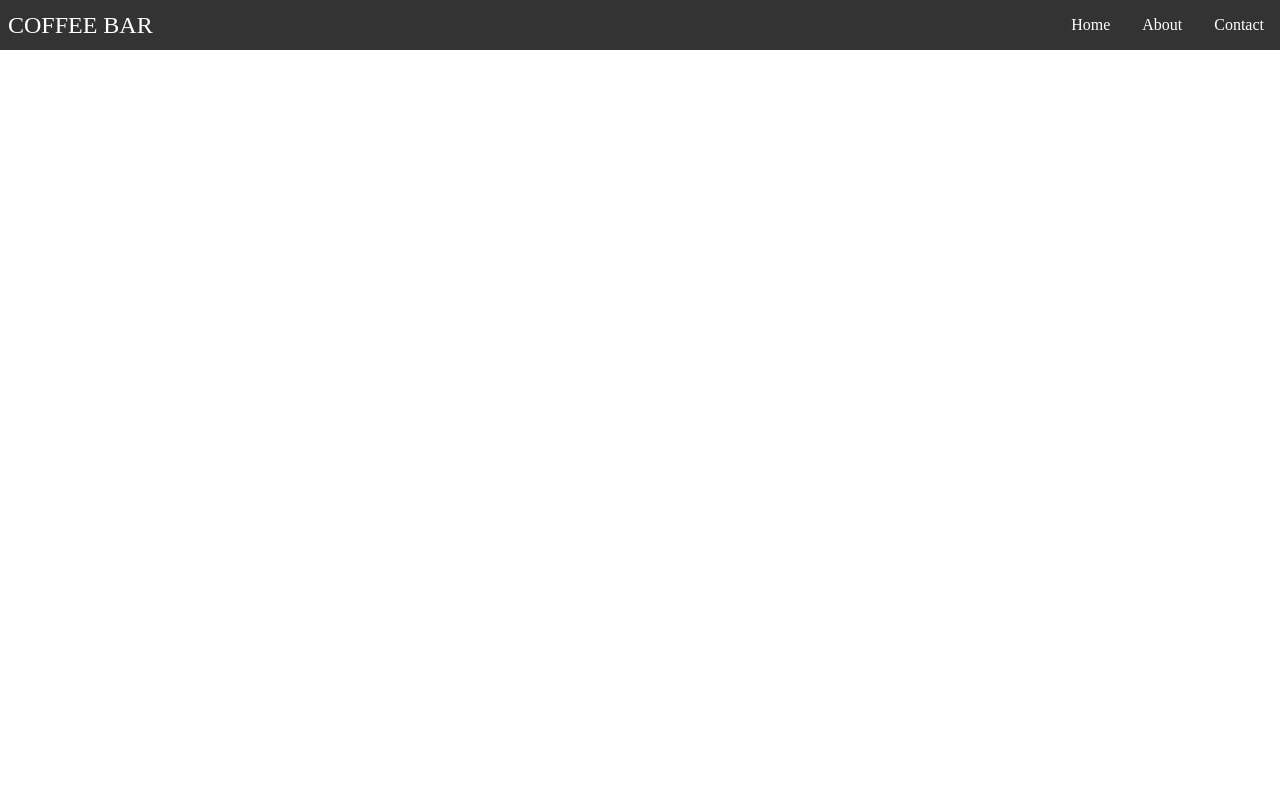
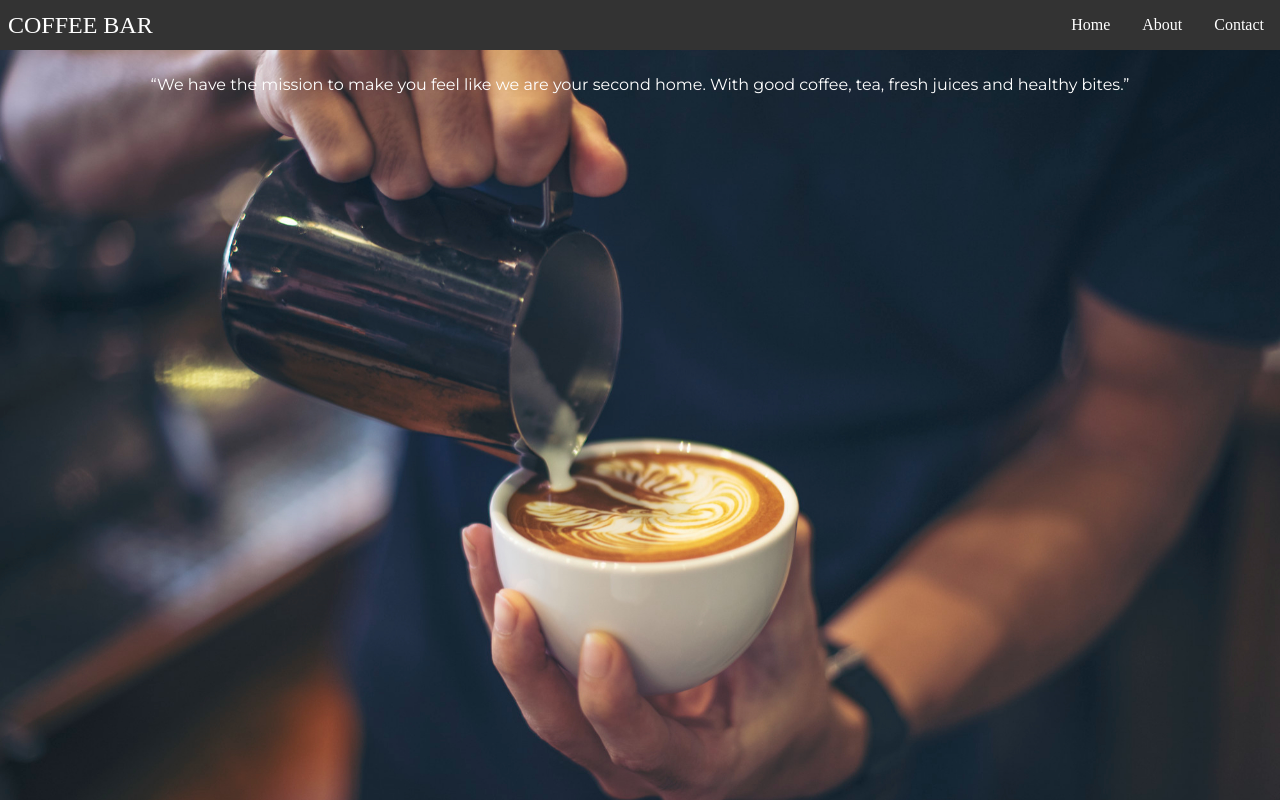
Before and after one commit to Jeffrey-88/Coffee-Bar, a plain HTML site: page index.html in a window 1280 px wide. Drawn offline with Linux system fonts and the light colour scheme.

Commit message:
I am commiting new updates to my project

```diff
--- a/index.html
+++ b/index.html
@@ -4,6 +4,12 @@
     <meta charset="UTF-8" />
     <meta http-equiv="X-UA-Compatible" content="IE=edge" />
     <meta name="viewport" content="width=device-width, initial-scale=1.0" />
+    <link rel="preconnect" href="https://fonts.googleapis.com" />
+    <link rel="preconnect" href="https://fonts.gstatic.com" crossorigin />
+    <link
+      href="https://fonts.googleapis.com/css2?family=Montserrat:wght@400;800&display=swap"
+      rel="stylesheet"
+    />
     <link rel="stylesheet" href="style.css" />
     <title>Coffee Bar</title>
   </head>
@@ -23,6 +29,12 @@
         </ul>
       </div>
     </nav>
+    <main>
+      <div class="welcome">
+        “We have the mission to make you feel like we are your second home. With
+        good coffee, tea, fresh juices and healthy bites.”
+      </div>
+    </main>
     <script src="script.js"></script>
   </body>
 </html>
--- a/style.css
+++ b/style.css
@@ -5,6 +5,9 @@
 body {
   margin: 0;
   padding: 0;
+  background-image: url(Image/close-up-hands-barista-make-latte-coffee-art-paint.jpg);
+  background-size: 100%;
+  background-repeat: no-repeat;
 }
 
 .navbar {
@@ -90,3 +93,11 @@ body {
     display: flex;
   }
 }
+
+/* main */
+.welcome {
+  font-family: "Montserrat";
+  color: white;
+  text-align: center;
+  margin: 25px;
+}
```
Also changed, not shown: Image/close-up-hands-barista-make-latte-coffee-art-paint.jpg (added).
